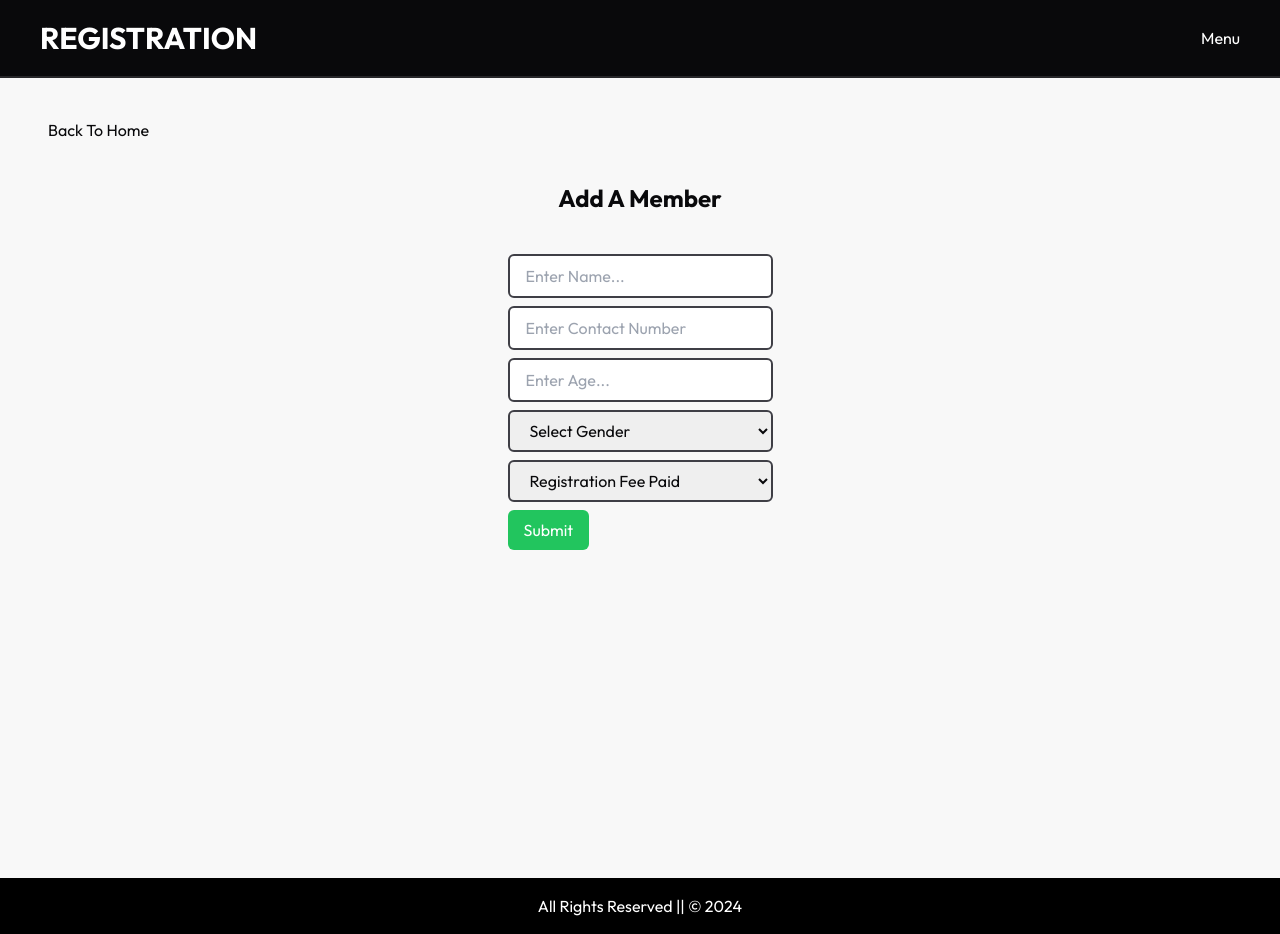
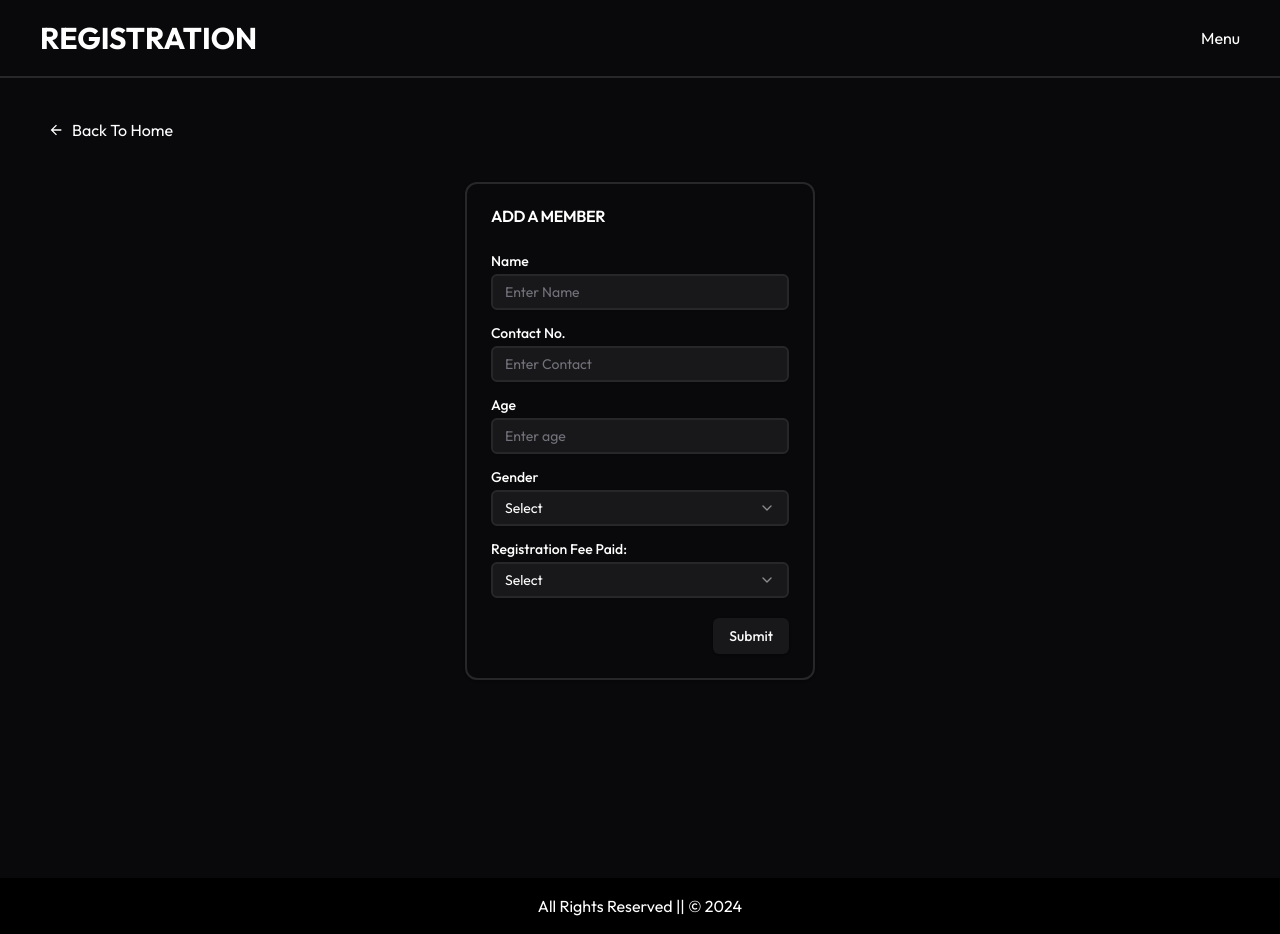
Before and after one commit to R0HIT-FS/register, a Next.js app: page /add-member-table in a window 1280 px wide. Built offline with nearby package versions, Linux system fonts and the light colour scheme.

Commit message:
UI Revamp Add member form

```diff
--- a/app/Components/EditForm.jsx
+++ b/app/Components/EditForm.jsx
@@ -148,14 +148,14 @@ const EditForm = ({ data }) => {
                     className="border-2 border-[#27272A] bg-[#18181A]"
                     type="text"
                     id="name"
-                    placeholder="Name of your project"
+                    placeholder="Enter Name"
                     onChange={handleChange}
                     name="newName"
                     value={formData.newName}
                   />
                 </div>
                 <div className="flex flex-col space-y-1.5">
-                  <Label htmlFor="phone">Age</Label>
+                  <Label htmlFor="phone">Contact No.</Label>
                   <Input
                     className="border-2 border-[#27272A] bg-[#18181A]"
                     type="number"
@@ -172,7 +172,7 @@ const EditForm = ({ data }) => {
                     className="border-2 border-[#27272A] bg-[#18181A]"
                     type="number"
                     id="age"
-                    placeholder="Enter age"
+                    placeholder="Enter Age"
                     onChange={handleChange}
                     name="newAge"
                     value={formData.newAge}
@@ -189,7 +189,7 @@ const EditForm = ({ data }) => {
                   >
                     <SelectTrigger className="border-2 border-[#27272A] bg-[#18181A]" id="framework">
                       <SelectValue
-                        placeholder="Select"
+                        placeholder="Select Gender"
                       />
                     </SelectTrigger>
                     <SelectContent position="popper">
@@ -226,7 +226,6 @@ const EditForm = ({ data }) => {
       </div>
             </form>
           </CardContent>
-
         </Card>
       </div>
     </div>
--- a/app/add-member-table/page.jsx
+++ b/app/add-member-table/page.jsx
@@ -3,7 +3,27 @@ import React from 'react'
 import { toast } from 'react-toastify';
 import { useState } from 'react';
 import { useRouter } from 'next/navigation';
+import { IoMdArrowBack } from "react-icons/io";
 import Link from 'next/link';
+
+import { Button } from "@/components/ui/button";
+import {
+  Card,
+  CardContent,
+  CardDescription,
+  CardFooter,
+  CardHeader,
+  CardTitle,
+} from "@/components/ui/card";
+import { Input } from "@/components/ui/input";
+import { Label } from "@/components/ui/label";
+import {
+  Select,
+  SelectContent,
+  SelectItem,
+  SelectTrigger,
+  SelectValue,
+} from "@/components/ui/select";
 
 const page = () => {
     const router = useRouter();
@@ -83,11 +103,11 @@ const page = () => {
         }
     };
   return (
-    <div className="p-5 md:p-10 h-screen">
-    <Link href={"/"}><p className='w-fit mb-10 px-2 rounded-full hover:bg-slate-300'>Back To Home</p></Link>
-    <h1 className="text-2xl mb-5 md:mb-10 font-bold text-center">Add A Member</h1>
+    <div className="p-5 md:p-10 min-h-screen bg-[#09090B]">
+     <Link href={"/"} className='inline-block mb-10'><p className='w-fit flex items-center gap-2  px-2 rounded-full hover:bg-[#18181B]  text-white'><IoMdArrowBack /><span>Back To Home</span></p></Link>
+    {/* <h1 className="text-2xl mb-5 md:mb-10 font-bold text-center text-white">Add A Member</h1>    */}
     <div className="flex justify-center items-center">
-        <form className="flex flex-col gap-2 items-start" action="" onSubmit={handleSubmit}>
+        {/* <form className="flex flex-col gap-2 items-start" action="" onSubmit={handleSubmit}>
             <input required onChange={handleChange} name='name' value={formData.name} className="px-4 py-2 rounded-md border-2 border-zinc-700" type="text" placeholder="Enter Name..." />
             <input required id='phone' onChange={handleChange} name='phone' value={formData.phone} className="px-4 py-2 rounded-md border-2 border-zinc-700"  type="number" placeholder="Enter Contact Number"/>
             <input required id="age" onChange={handleChange} name='age' value={formData.age} className="px-4 py-2 rounded-md border-2 border-zinc-700" type="number" placeholder="Enter Age..." />
@@ -102,7 +122,98 @@ const page = () => {
                 <option value="No">No</option>
             </select>
             <button id='addBtn' className="px-4 py-2 rounded-md text-white bg-green-500">Submit</button>
-        </form>
+        </form> */}
+        <Card className=" w-full sm:[350px] md:w-[350px] bg-transparent text-white border-2 border-[#27272A] ">
+          <CardHeader>
+            <CardTitle>ADD A MEMBER</CardTitle>
+            <CardDescription>
+
+            </CardDescription>
+          </CardHeader>
+          <CardContent>
+            <form onSubmit={handleSubmit}>
+              <div className="grid w-full items-center gap-4">
+                <div className="flex flex-col space-y-1.5">
+                  <Label htmlFor="name">Name</Label>
+                  <Input
+                    className="border-2 border-[#27272A] bg-[#18181A]"
+                    type="text"
+                    id="name"
+                    placeholder="Enter Name"
+                    onChange={handleChange}
+                    name='name' value={formData.name}
+                  />
+                </div>
+                <div className="flex flex-col space-y-1.5">
+                  <Label htmlFor="phone">Contact No.</Label>
+                  <Input
+                    className="border-2 border-[#27272A] bg-[#18181A]"
+                    type="number"
+                    id="phone"
+                    placeholder="Enter Contact"
+                    onChange={handleChange}
+                    name='phone' value={formData.phone}
+                  />
+                </div>
+                <div className="flex flex-col space-y-1.5">
+                  <Label htmlFor="age">Age</Label>
+                  <Input
+                    className="border-2 border-[#27272A] bg-[#18181A]"
+                    type="number"
+                    id="age"
+                    placeholder="Enter age"
+                    onChange={handleChange}
+                    name='age' value={formData.age}
+                  />
+                </div>
+                <div className="flex flex-col space-y-1.5">
+                  <Label htmlFor="framework">Gender</Label>
+                  <Select  name="gender" value={formData.gender}
+                  onValueChange={(value) =>
+                    handleChange({
+                      target: { name: "gender", value },
+                    })
+                  }
+                  >
+                    <SelectTrigger className="border-2 border-[#27272A] bg-[#18181A]" id="framework">
+                      <SelectValue
+                        placeholder="Select"
+                      />
+                    </SelectTrigger>
+                    <SelectContent position="popper">
+                      <SelectItem value="Male">Male</SelectItem>
+                      <SelectItem value="Female">Female</SelectItem>
+                    </SelectContent>
+                  </Select>
+                </div>
+                <div className="flex flex-col space-y-1.5">
+                  <Label htmlFor="framework">Registration Fee Paid:</Label>
+                  <Select
+                    name='paid' value={formData.paid}
+                    onValueChange={(value) =>
+                      handleChange({
+                        target: { name: "paid", value },
+                      })
+                    }
+                  >
+                    <SelectTrigger className="border-2 border-[#27272A] bg-[#18181A]" id="framework">
+                      <SelectValue placeholder="Select" />
+                    </SelectTrigger>
+                    <SelectContent position="popper">
+                      <SelectItem value="Yes">Yes</SelectItem>
+                      <SelectItem value="No">No</SelectItem>
+                    </SelectContent>
+                  </Select>
+                </div>
+              </div>
+              {/* <Button id="addBtn">Update</Button> */}
+              <div className="flex justify-between mt-5">
+        <div></div>
+        <Button id="addBtn">Submit</Button>
+      </div>
+            </form>
+          </CardContent>
+        </Card>
     </div>
     </div>
   )
--- a/app/add-member/page.jsx
+++ b/app/add-member/page.jsx
@@ -5,6 +5,25 @@ import { useRouter } from 'next/navigation';
 import Link from 'next/link';
 import { toast } from 'react-toastify';
 import { IoMdArrowBack } from "react-icons/io";
+
+import { Button } from "@/components/ui/button";
+import {
+  Card,
+  CardContent,
+  CardDescription,
+  CardFooter,
+  CardHeader,
+  CardTitle,
+} from "@/components/ui/card";
+import { Input } from "@/components/ui/input";
+import { Label } from "@/components/ui/label";
+import {
+  Select,
+  SelectContent,
+  SelectItem,
+  SelectTrigger,
+  SelectValue,
+} from "@/components/ui/select";
 
 const page = () => {
     const router = useRouter();
@@ -88,11 +107,11 @@ const page = () => {
     };
 
   return (
-    <div className="p-5 md:p-10 h-screen">
-    <Link href={"/"} className='inline-block mb-10'><p className='w-fit flex items-center gap-2  px-2 rounded-full hover:bg-slate-300'><IoMdArrowBack /><span>Back To Home</span></p></Link>
-    <h1 className="text-2xl mb-5 md:mb-10 font-bold text-center">Add A Member</h1>
+    <div className="p-5 md:p-10 min-h-screen bg-[#09090B]">
+    <Link href={"/"} className='inline-block mb-10'><p className='w-fit flex items-center gap-2  px-2 rounded-full hover:bg-[#18181B] text-white'><IoMdArrowBack /><span>Back To Home</span></p></Link>
+    {/* <h1 className="text-2xl mb-5 md:mb-10 font-bold text-center text-white">Add A Member</h1>    */}
     <div className="flex justify-center items-center">
-        <form className="flex flex-col gap-2 items-start" action="" onSubmit={handleSubmit}>
+        {/* <form className="flex flex-col gap-2 items-start" action="" onSubmit={handleSubmit}>
             <input required onChange={handleChange} name='name' value={formData.name} className="px-4 py-2 rounded-md border-2 border-zinc-700" type="text" placeholder="Enter Name..." />
             <input required id='phone' onChange={handleChange} name='phone' value={formData.phone} className="px-4 py-2 rounded-md border-2 border-zinc-700"  type="number" placeholder="Enter Contact Number"/>
             <input required id="age" onChange={handleChange} name='age' value={formData.age} className="px-4 py-2 rounded-md border-2 border-zinc-700" type="number" placeholder="Enter Age..." />
@@ -107,7 +126,98 @@ const page = () => {
                 <option value="No">No</option>
             </select>
             <button id='addBtn' className="px-4 py-2 rounded-md text-white bg-green-500">Submit</button>
-        </form>
+        </form> */}
+        <Card className=" w-full sm:[350px] md:w-[350px] bg-transparent text-white border-2 border-[#27272A] ">
+          <CardHeader>
+            <CardTitle>ADD A MEMBER</CardTitle>
+            <CardDescription>
+
+            </CardDescription>
+          </CardHeader>
+          <CardContent>
+            <form onSubmit={handleSubmit}>
+              <div className="grid w-full items-center gap-4">
+                <div className="flex flex-col space-y-1.5">
+                  <Label htmlFor="name">Name</Label>
+                  <Input
+                    className="border-2 border-[#27272A] bg-[#18181A]"
+                    type="text"
+                    id="name"
+                    placeholder="Enter Name"
+                    onChange={handleChange}
+                    name='name' value={formData.name}
+                  />
+                </div>
+                <div className="flex flex-col space-y-1.5">
+                  <Label htmlFor="phone">Contact No.</Label>
+                  <Input
+                    className="border-2 border-[#27272A] bg-[#18181A]"
+                    type="number"
+                    id="phone"
+                    placeholder="Enter Contact"
+                    onChange={handleChange}
+                    name='phone' value={formData.phone}
+                  />
+                </div>
+                <div className="flex flex-col space-y-1.5">
+                  <Label htmlFor="age">Age</Label>
+                  <Input
+                    className="border-2 border-[#27272A] bg-[#18181A]"
+                    type="number"
+                    id="age"
+                    placeholder="Enter age"
+                    onChange={handleChange}
+                    name='age' value={formData.age}
+                  />
+                </div>
+                <div className="flex flex-col space-y-1.5">
+                  <Label htmlFor="framework">Gender</Label>
+                  <Select  name="gender" value={formData.gender}
+                  onValueChange={(value) =>
+                    handleChange({
+                      target: { name: "gender", value },
+                    })
+                  }
+                  >
+                    <SelectTrigger className="border-2 border-[#27272A] bg-[#18181A]" id="framework">
+                      <SelectValue
+                        placeholder="Select"
+                      />
+                    </SelectTrigger>
+                    <SelectContent position="popper">
+                      <SelectItem value="Male">Male</SelectItem>
+                      <SelectItem value="Female">Female</SelectItem>
+                    </SelectContent>
+                  </Select>
+                </div>
+                <div className="flex flex-col space-y-1.5">
+                  <Label htmlFor="framework">Registration Fee Paid:</Label>
+                  <Select
+                    name='paid' value={formData.paid}
+                    onValueChange={(value) =>
+                      handleChange({
+                        target: { name: "paid", value },
+                      })
+                    }
+                  >
+                    <SelectTrigger className="border-2 border-[#27272A] bg-[#18181A]" id="framework">
+                      <SelectValue placeholder="Select" />
+                    </SelectTrigger>
+                    <SelectContent position="popper">
+                      <SelectItem value="Yes">Yes</SelectItem>
+                      <SelectItem value="No">No</SelectItem>
+                    </SelectContent>
+                  </Select>
+                </div>
+              </div>
+              {/* <Button id="addBtn">Update</Button> */}
+              <div className="flex justify-between mt-5">
+        <div></div>
+        <Button id="addBtn">Submit</Button>
+      </div>
+            </form>
+          </CardContent>
+        </Card>
     </div>
     </div>
   )
```
